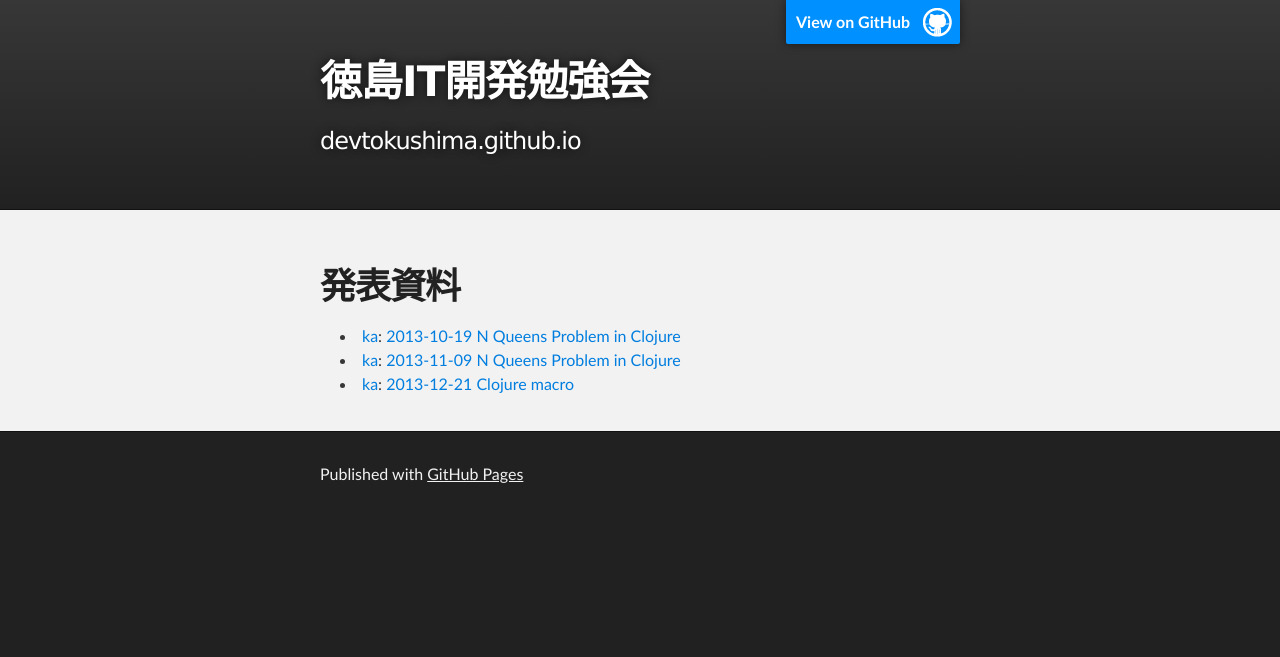
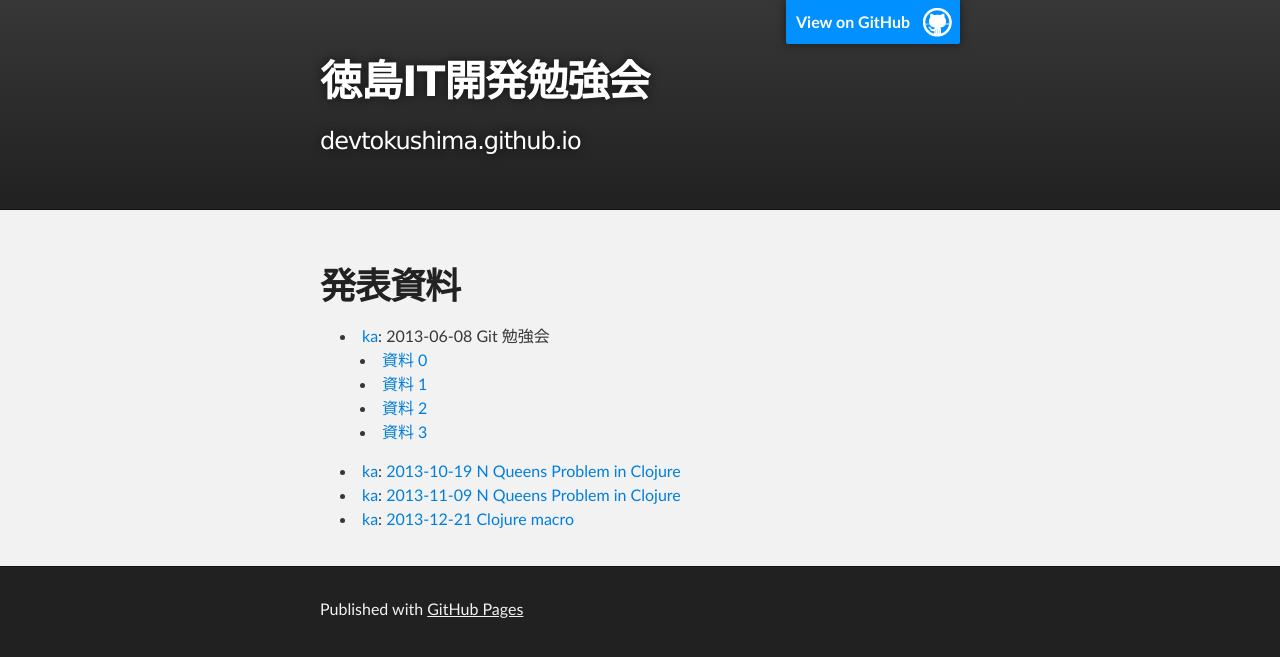
Before and after one commit to devtokushima/devtokushima.github.io, a Jekyll site: the page built from slides.markdown, in a window 1280 px wide. Shown: the top 657 px of the page. Built offline with Jekyll 4.4.1, drawn with Linux system fonts in a browser that asks for light colours.

Commit message:
add links to the Git Handson slides

```diff
--- a/slides.markdown
+++ b/slides.markdown
@@ -5,6 +5,11 @@ title: '徳島IT開発勉強会 - 発表資料'
 
 # 発表資料
 
+* [ka](http://kaosfield.net): 2013-06-08 Git 勉強会
+    * [資料 0](http://www.slideshare.net/kaosf/20130608-git0)
+    * [資料 1](http://www.slideshare.net/kaosf/20130608-git1)
+    * [資料 2](http://www.slideshare.net/kaosf/20130608-git2)
+    * [資料 3](http://www.slideshare.net/kaosf/20130608-git3)
 * [ka](http://kaosfield.net): [2013-10-19 N Queens Problem in Clojure](http://kaosf.github.io/20131019-n-queens-clj)
 * [ka](http://kaosfield.net): [2013-11-09 N Queens Problem in Clojure](http://kaosf.github.io/20131109-n-queens-clj)
 * [ka](http://kaosfield.net): [2013-12-21 Clojure macro](http://kaosf.github.io/20131221-clojure-macro)
```
